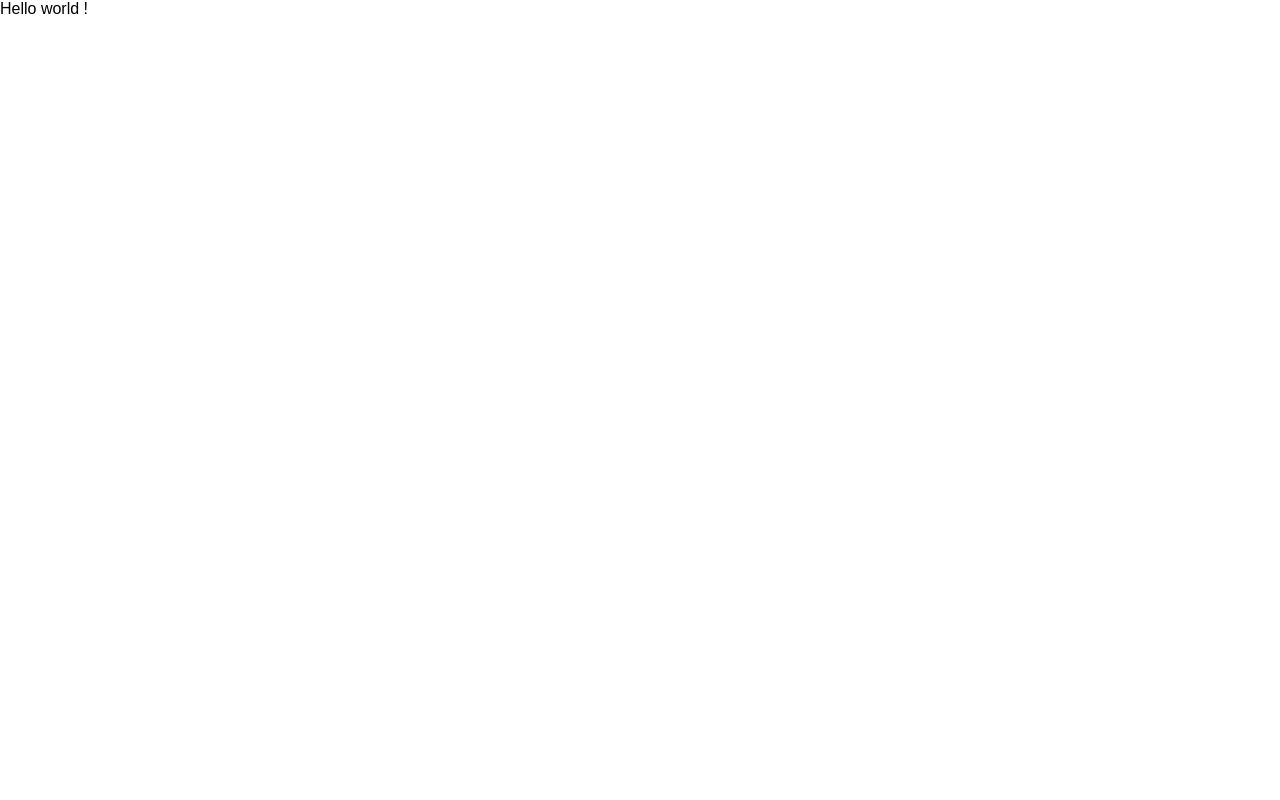
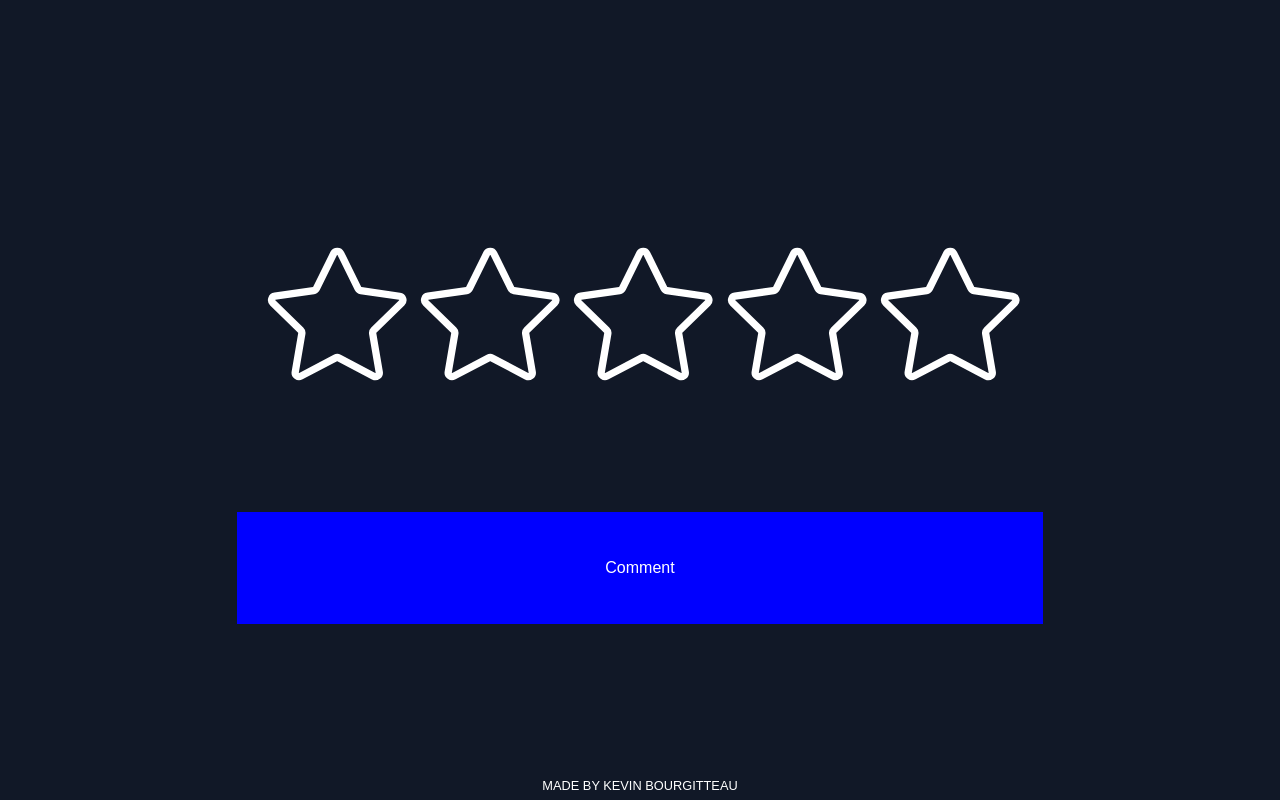
Before and after one commit to Ka-be/rating-component, a plain HTML site: page index.html in a window 1280 px wide. Drawn offline with nearby package versions, Linux system fonts and the light colour scheme.

Commit message:
first commit

```diff
--- a/index.html
+++ b/index.html
@@ -5,14 +5,47 @@
   <meta http-equiv="X-UA-Compatible" content="IE=edge">
   <meta name="viewport" content="width=device-width, initial-scale=1.0">
   <link rel="stylesheet" href="styles/style.css">
-  <title>Document</title>
+  <title>Rating component | Kevin Bourgitteau</title>
 </head>
 <body>
-  <p>Hello world !</p>
+  <main>
+    <div class="container stars">
+      <span class="star-container">
+        <svg class="star" aria-hidden="true" xmlns="http://www.w3.org/2000/svg" fill="none" viewBox="0 0 21 20">
+          <path stroke="#fff" stroke-linecap="round" stroke-linejoin="round" stroke-width="1" d="m11.479 1.712 2.367 4.8a.532.532 0 0 0 .4.292l5.294.769a.534.534 0 0 1 .3.91l-3.83 3.735a.534.534 0 0 0-.154.473l.9 5.272a.535.535 0 0 1-.775.563l-4.734-2.49a.536.536 0 0 0-.5 0l-4.73 2.487a.534.534 0 0 1-.775-.563l.9-5.272a.534.534 0 0 0-.154-.473L2.158 8.48a.534.534 0 0 1 .3-.911l5.294-.77a.532.532 0 0 0 .4-.292l2.367-4.8a.534.534 0 0 1 .96.004Z"/>
+        </svg>
+      </span>
+      <span class="star-container">
+        <svg class="star" aria-hidden="true" xmlns="http://www.w3.org/2000/svg" fill="none" viewBox="0 0 21 20">
+          <path stroke="#fff" stroke-linecap="round" stroke-linejoin="round" stroke-width="1" d="m11.479 1.712 2.367 4.8a.532.532 0 0 0 .4.292l5.294.769a.534.534 0 0 1 .3.91l-3.83 3.735a.534.534 0 0 0-.154.473l.9 5.272a.535.535 0 0 1-.775.563l-4.734-2.49a.536.536 0 0 0-.5 0l-4.73 2.487a.534.534 0 0 1-.775-.563l.9-5.272a.534.534 0 0 0-.154-.473L2.158 8.48a.534.534 0 0 1 .3-.911l5.294-.77a.532.532 0 0 0 .4-.292l2.367-4.8a.534.534 0 0 1 .96.004Z"/>
+        </svg>
+      </span>
+      <span class="star-container">
+        <svg class="star" aria-hidden="true" xmlns="http://www.w3.org/2000/svg" fill="none" viewBox="0 0 21 20">
+          <path stroke="#fff" stroke-linecap="round" stroke-linejoin="round" stroke-width="1" d="m11.479 1.712 2.367 4.8a.532.532 0 0 0 .4.292l5.294.769a.534.534 0 0 1 .3.91l-3.83 3.735a.534.534 0 0 0-.154.473l.9 5.272a.535.535 0 0 1-.775.563l-4.734-2.49a.536.536 0 0 0-.5 0l-4.73 2.487a.534.534 0 0 1-.775-.563l.9-5.272a.534.534 0 0 0-.154-.473L2.158 8.48a.534.534 0 0 1 .3-.911l5.294-.77a.532.532 0 0 0 .4-.292l2.367-4.8a.534.534 0 0 1 .96.004Z"/>
+        </svg>
+      </span>
+      <span class="star-container">
+        <svg class="star" aria-hidden="true" xmlns="http://www.w3.org/2000/svg" fill="none" viewBox="0 0 21 20">
+          <path stroke="#fff" stroke-linecap="round" stroke-linejoin="round" stroke-width="1" d="m11.479 1.712 2.367 4.8a.532.532 0 0 0 .4.292l5.294.769a.534.534 0 0 1 .3.91l-3.83 3.735a.534.534 0 0 0-.154.473l.9 5.272a.535.535 0 0 1-.775.563l-4.734-2.49a.536.536 0 0 0-.5 0l-4.73 2.487a.534.534 0 0 1-.775-.563l.9-5.272a.534.534 0 0 0-.154-.473L2.158 8.48a.534.534 0 0 1 .3-.911l5.294-.77a.532.532 0 0 0 .4-.292l2.367-4.8a.534.534 0 0 1 .96.004Z"/>
+        </svg>
+      </span>
+      <span class="star-container">
+        <svg class="star" aria-hidden="true" xmlns="http://www.w3.org/2000/svg" fill="none" viewBox="0 0 21 20">
+          <path stroke="#fff" stroke-linecap="round" stroke-linejoin="round" stroke-width="1" d="m11.479 1.712 2.367 4.8a.532.532 0 0 0 .4.292l5.294.769a.534.534 0 0 1 .3.91l-3.83 3.735a.534.534 0 0 0-.154.473l.9 5.272a.535.535 0 0 1-.775.563l-4.734-2.49a.536.536 0 0 0-.5 0l-4.73 2.487a.534.534 0 0 1-.775-.563l.9-5.272a.534.534 0 0 0-.154-.473L2.158 8.48a.534.534 0 0 1 .3-.911l5.294-.77a.532.532 0 0 0 .4-.292l2.367-4.8a.534.534 0 0 1 .96.004Z"/>
+        </svg>
+      </span>
+    </div>
+    <div class="container comment-container">
+      Comment
+    </div>
+  </main>
 
+  <footer>
+    <p>Made by Kevin Bourgitteau</p>
+  </footer>
 
   <!-- JS -->
-  <script src="https://code.jquery.com/jquery-3.6.1.min.js" integrity="sha256-o88AwQnZB+VDvE9tvIXrMQaPlFFSUTR+nldQm1LuPXQ=" crossorigin="anonymous"></script>
   <script src="/js/app.js"></script>
 </body>
 </html>
--- a/js/app.js
+++ b/js/app.js
@@ -1,4 +1 @@
-$(() => {
-	//jQuery code
-	console.info("jQuery has been loaded !");
-});
+const starsImages = document.querySelectorAll('.star');
--- a/styles/sass/_footer.scss
+++ b/styles/sass/_footer.scss
@@ -0,0 +1,10 @@
+footer{
+  height: 30px;
+  width: 100%;
+  position: absolute;
+  bottom: 0;
+  text-transform: uppercase;
+  font-size: 0.8em;
+
+  @include flex-center;
+}
--- a/styles/sass/_general.scss
+++ b/styles/sass/_general.scss
@@ -0,0 +1,56 @@
+/* Flexbox*/
+@mixin flex-center{
+  display: flex;
+  flex-direction: row;
+  align-items: center;
+  justify-content: center;
+}
+
+@mixin flex-column-evenly{
+  display: flex;
+  flex-direction: column;
+  align-items: center;
+  justify-content: space-evenly;
+}
+
+/*
+***
+*/
+
+html{
+  color-scheme: dark;
+  background: #111827;
+}
+
+body{
+  @include flex-center;
+}
+
+main{
+  width: 70vw;
+  height: 70vh;
+
+  @include flex-column-evenly;
+
+  .container{
+    @include flex-center;
+  }
+
+
+  .stars{
+    width: 95%;
+    height: 50%;
+
+    .star-container{
+      height: auto;
+      width: calc(90% / 5);
+    }
+  }
+
+  .comment-container{
+    width: 90%;
+    height: 20%;
+    background: blue;
+
+  }
+}
--- a/styles/sass/tools/_reset.scss
+++ b/styles/sass/tools/_reset.scss
@@ -4,6 +4,11 @@
 	box-sizing: border-box;
   font-family: sans-serif;
   margin: 0;
+}
+
+html, body{
+	width: 100%;
+	height: 100%;
 }
 
 ol,
--- a/styles/style.scss
+++ b/styles/style.scss
@@ -1,9 +1,4 @@
 // IMPORT STYLES
 @import "sass/tools/reset.scss";
-@import "sass/tools/variables.scss";
-@import "sass/tools/mixins.scss";
-@import "sass/tools/layout.scss";
 @import "sass/general.scss";
-@import "sass/nav.scss";
-@import "sass/header.scss";
 @import "sass/footer.scss";
```
Also changed, not shown: styles/sass/_header.scss (deleted), styles/sass/_nav.scss (deleted), styles/sass/tools/_layout.scss (deleted), styles/sass/tools/_mixins.scss (deleted), styles/sass/tools/_variables.scss (deleted), styles/style.css, 2 other files.
